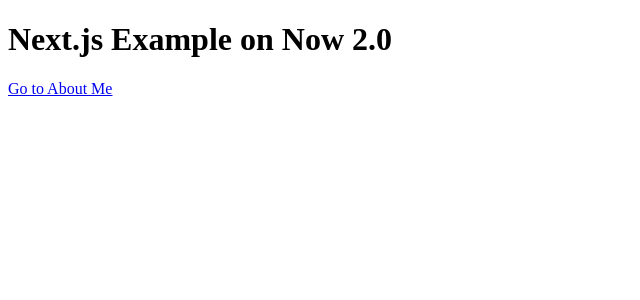
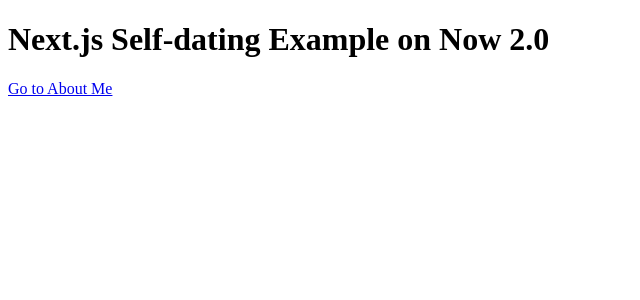
Before and after one commit to yangtopia/selfdating-web, a Next.js app: page / in a window 1280 px wide. Shown: the top 300 px of the page, without its empty margins (0-640 px from the left). Built offline with nearby package versions, Linux system fonts and the light colour scheme.

Commit message:
now test

```diff
--- a/src/components/header.tsx
+++ b/src/components/header.tsx
@@ -1,7 +1,7 @@
 function Header() {
   return (
     <header>
-      <h1>Next.js Example on Now 2.0</h1>
+      <h1>Next.js Self-dating Example on Now 2.0</h1>
     </header>
   );
 }
```
